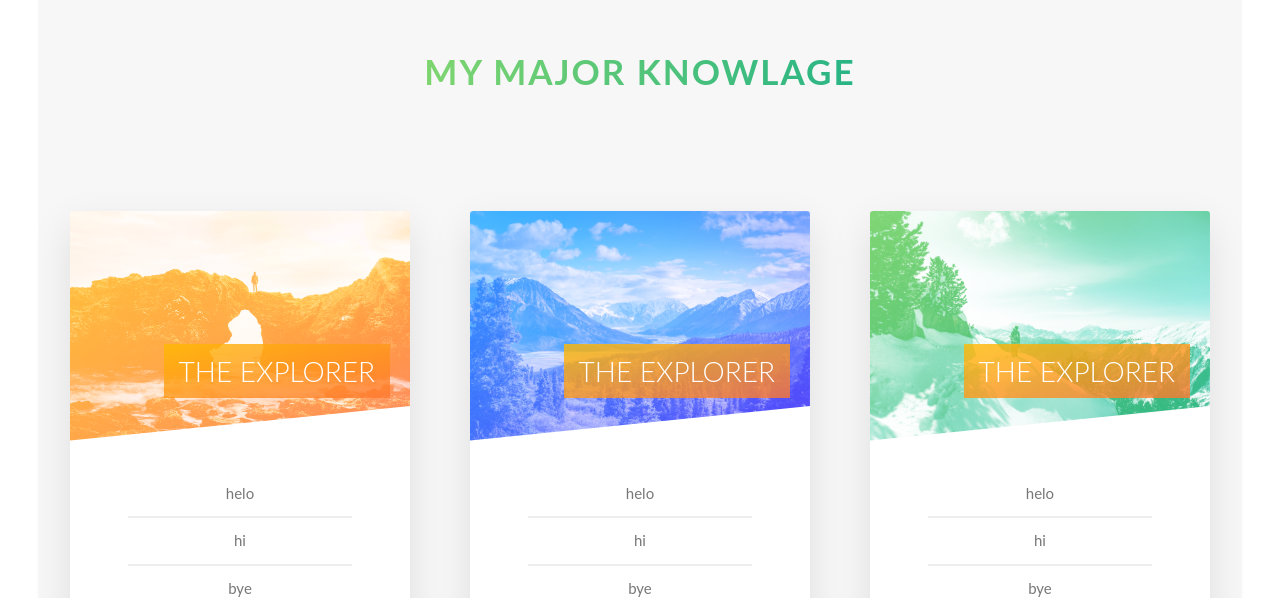
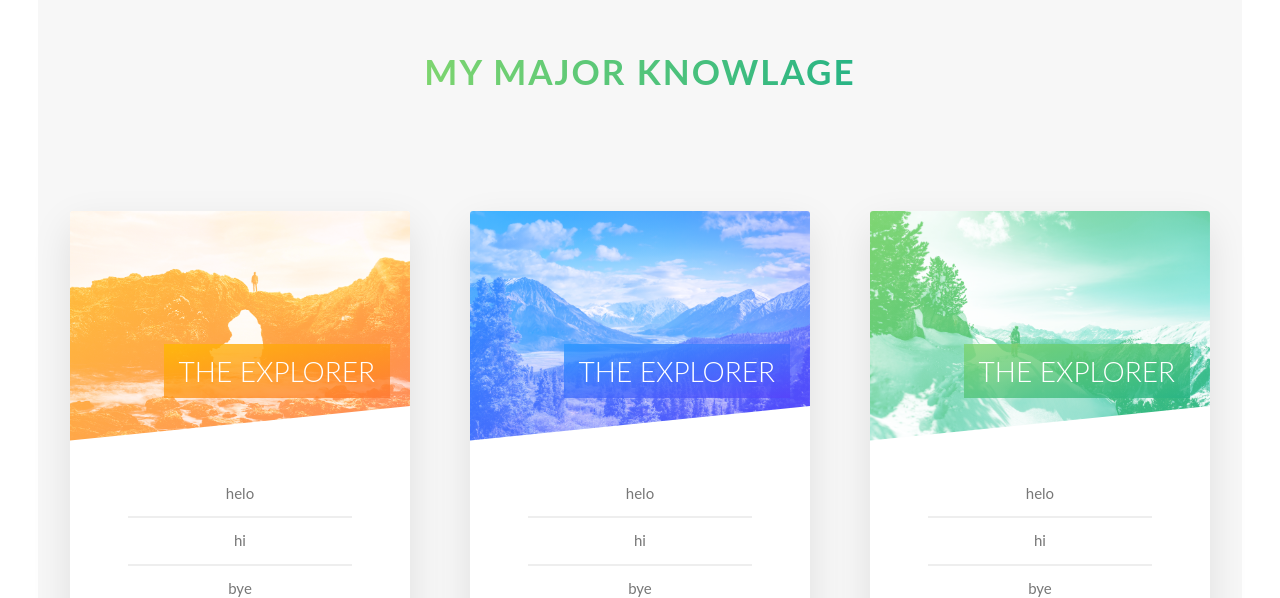
Before and after one commit to naren0706/my-profile, a website: page index.html in a window 1280 px wide. Shown: the part 2579-3177 px from the top of the page. Drawn offline with Linux system fonts and the light colour scheme.

Commit message:
Changed the color of the card headings

```diff
--- a/scss/components/_card.scss
+++ b/scss/components/_card.scss
@@ -73,10 +73,10 @@
             background-image: linear-gradient(to right bottom ,rgba($color-secondary-light,.8),rgba($color-secondary-dark,0.8));
         }
         &--2{
-            background-image: linear-gradient(to right bottom ,rgba($color-secondary-light,.8),rgba($color-secondary-dark,0.8));
+            background-image: linear-gradient(to right bottom ,rgba($color-tertiary-light,.8),rgba($color-tertiary-dark,0.8));
         }
         &--3{
-            background-image: linear-gradient(to right bottom ,rgba($color-secondary-light,.8),rgba($color-secondary-dark,0.8));
+            background-image: linear-gradient(to right bottom ,rgba($color-primary-light,.8),rgba($color-primary-dark,0.8));
         }
     }
     &__details{
```
Also changed, not shown: css/style.css.
